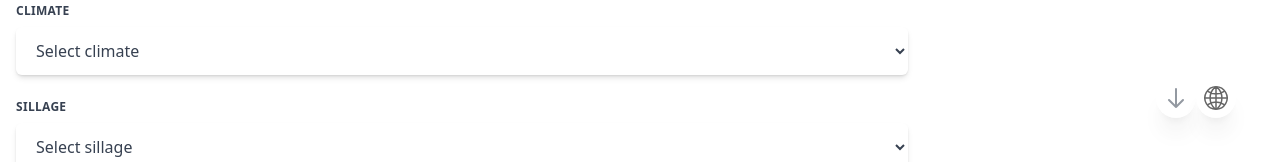
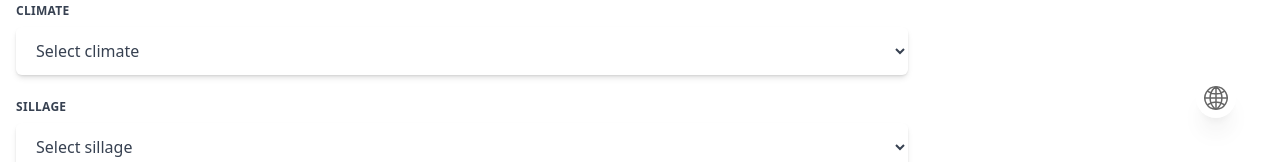
Before and after one commit to fizzleRaider7645/le.nez, a React (Create React App) app: page / in a window 1280 px wide. Shown: the part 638-800 px from the top of the page. Built offline with nearby package versions, Linux system fonts and the light colour scheme.

Commit message:
update arrow logic

```diff
--- a/src/ui/atoms/Textarea/index.tsx
+++ b/src/ui/atoms/Textarea/index.tsx
@@ -7,7 +7,6 @@ function TextArea({ label, value, onChange }: TextAreaProps) {
   const { formatMessage } = useIntl();
   const {
     formState: { hasError },
-    dispatch,
   } = useContext(FormContext);
   const id = label?.toLowerCase();
   const formattedLabel = formatMessage({ id });
--- a/src/ui/patterns/Carousel/index.tsx
+++ b/src/ui/patterns/Carousel/index.tsx
@@ -9,7 +9,7 @@ function Carousel() {
   const [activeIndex, setActiveIndex] = useState(0);
   const { formatMessage } = useIntl();
   const { locale, setLocale } = useContext(AppContext);
-  const items = [<Main />, <div>Hi</div>];
+  const items = [<Main />];
 
   const handleNextClick = () => {
     setActiveIndex((activeIndex + 1) % items.length);
@@ -25,12 +25,16 @@ function Carousel() {
     <div className='min-h-screen'>
       {items[activeIndex]}
       <div className='fixed bottom-5 right-5 mx-auto mb-4 mr-4 p-2 flex justify-between'>
+        {items.length > 1 ? (
           <button
             onClick={handleNextClick}
             className='p-2 rounded-full bg-white shadow-xl hover:shadow-2xl focus:outline-none opacity-60'
           >
             <Arrow activeIndex={activeIndex} items={items} />
           </button>
+        ) : (
+          ""
+        )}
         <button
           title={formatMessage({ id: "toggleLanguage" })}
           onClick={handleLanguageChange}
```
Lines whose indentation alone changed are shown as unchanged.
